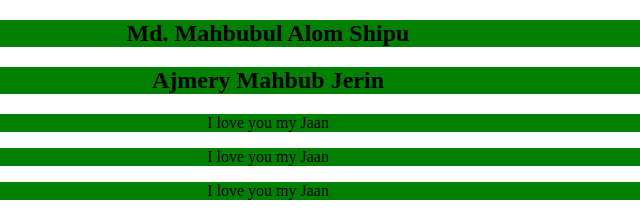
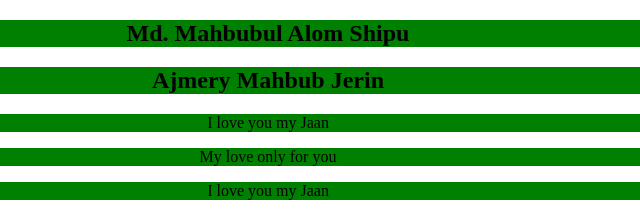
Before and after one commit to mahbubshipu/my-second-repo, a plain HTML site: page index.html in a window 1280 px wide. Shown: the top 213 px of the page, 372-1012 px from the left. Drawn offline with Linux system fonts and the light colour scheme.

```diff
--- a/index.html
+++ b/index.html
@@ -12,7 +12,7 @@
     <h2 style="text-align: center; background-color: green;">Ajmery Mahbub Jerin</h2>
 
     <p style="text-align: center; background-color: green;">I love you my Jaan</p>
-    <p style="text-align: center; background-color: green;">I love you my Jaan</p>
+    <p style="text-align: center; background-color: green;">My love only for you</p>
     <p style="text-align: center; background-color: green;">I love you my Jaan</p>
     <img src="BTL_0288.JPG" alt="" style="width: 600px; padding-left: 400px;">
 </body>
```
